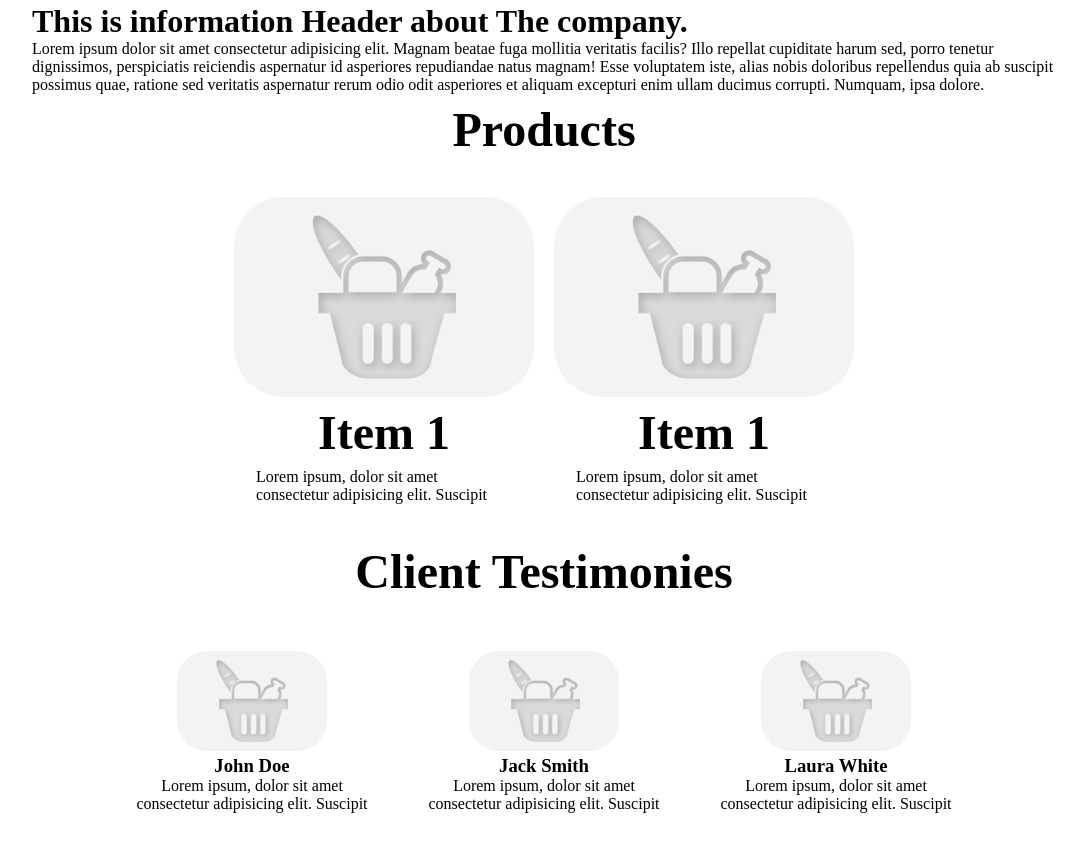
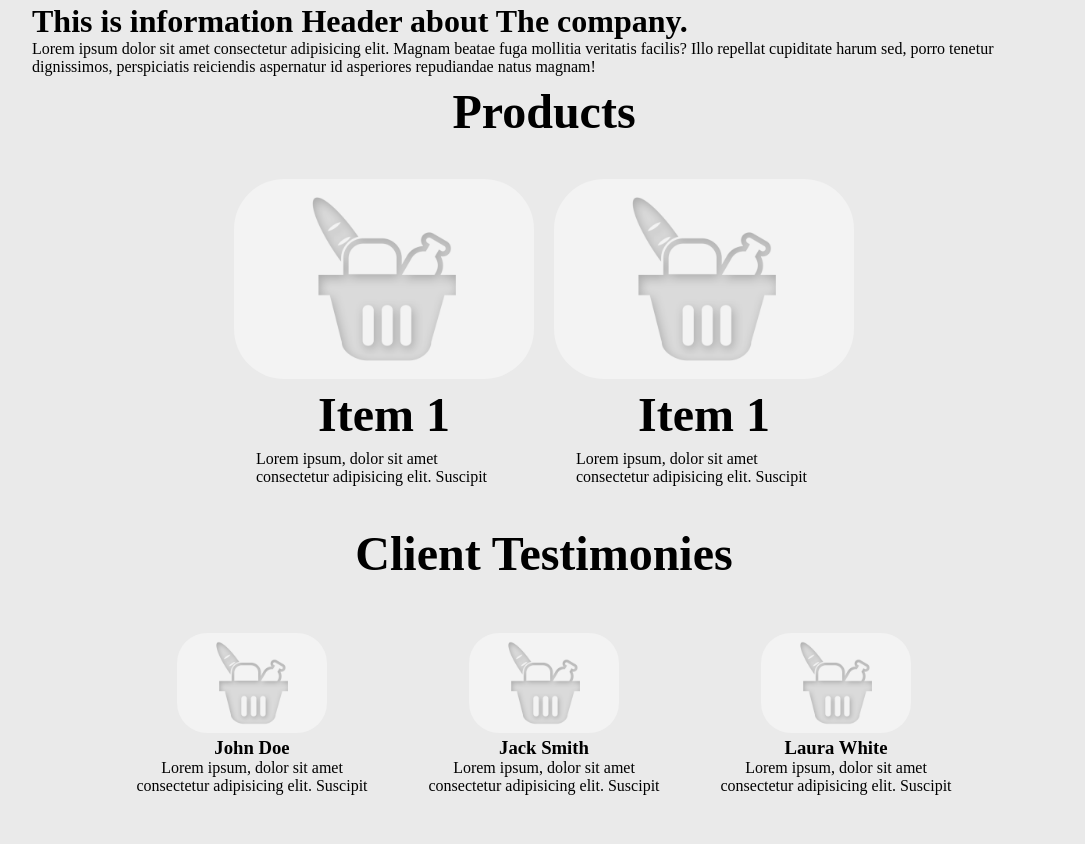
Before and after one commit to DevEduEdge/product-landing-page, a website: page index.html in a window 1280 px wide. Shown: the part 839-1683 px from the top of the page, without its empty margins (96-1181 px from the left). Drawn offline with Linux system fonts and the light colour scheme; a web font is replaced by a local one.

Commit message:
updated file structure

```diff
--- a/index.html
+++ b/index.html
@@ -1,16 +1,14 @@
 <!DOCTYPE html>
 <html lang="en">
+
 <head>
   <meta charset="UTF-8" />
   <meta name="viewport" content="width=device-width, initial-scale=1.0" />
-    <link
-      rel="stylesheet"
-      href="https://cdnjs.cloudflare.com/ajax/libs/font-awesome/5.15.2/css/all.min.css"
+  <link rel="stylesheet" href="https://cdnjs.cloudflare.com/ajax/libs/font-awesome/5.15.2/css/all.min.css"
     integrity="sha512-HK5fgLBL+xu6dm/Ii3z4xhlSUyZgTT9tuc/hSrtw6uzJOvgRr2a9jyxxT1ely+B+xFAmJKVSTbpM/CuL7qxO8w=="
-      crossorigin="anonymous"
-    />
-    <link rel="stylesheet" href="stylesheet.css" />
-    <title>Welcome</title>
+    crossorigin="anonymous" />
+  <link rel="stylesheet" href="css/stylesheet.css" />
+  <title>Product Landing Page</title>
 </head>
 
 <body>
@@ -18,7 +16,7 @@
   <nav>
     <span>
       <a href="#">
-          <img class="logo-img" src="dummy-logo.png" alt="Logo" />
+        <img class="logo-img" src="Images/dummy-logo.png" alt="Logo" />
       </a>
     </span>
     <div>
@@ -26,7 +24,7 @@
         <li class="nav-links home"><a href="#">Home</a></li>
         <li class="nav-links project"><a href="#">Project</a></li>
         <li class="nav-links blog"><a href="#">Blog </a></li>
-          <button class="nav-links contact-us">Contact Us</button>
+        <li class="nav-links contact-us">Contact Us</li>
       </ul>
     </div>
   </nav>
@@ -46,10 +44,9 @@
     <div class="information">
       <h1>This is information Header about The company.</h1>
       <p>
-          Lorem ipsum dolor sit amet consectetur adipisicing elit. Magnam beatae fuga mollitia veritatis facilis? Illo repellat cupiditate harum sed,
-          porro tenetur dignissimos, perspiciatis reiciendis aspernatur id asperiores repudiandae natus magnam! Esse voluptatem iste, alias nobis
-          doloribus repellendus quia ab suscipit possimus quae, ratione sed veritatis aspernatur rerum odio odit asperiores et aliquam excepturi enim
-          ullam ducimus corrupti. Numquam, ipsa dolore.
+        Lorem ipsum dolor sit amet consectetur adipisicing elit. Magnam beatae fuga mollitia veritatis facilis? Illo
+        repellat cupiditate harum sed,
+        porro tenetur dignissimos, perspiciatis reiciendis aspernatur id asperiores repudiandae natus magnam!
       </p>
     </div>
     <!-- Product information -->
@@ -57,12 +54,12 @@
       <h1>Products</h1>
       <div class="product-container">
         <div class="product-item">
-            <img src="dummy-product_2-768x512.png" alt="" />
+          <img src="Images/dummy-product_2-768x512.png" alt="" />
           <h1>Item 1</h1>
           <p>Lorem ipsum, dolor sit amet consectetur adipisicing elit. Suscipit</p>
         </div>
         <div class="product-item">
-            <img src="dummy-product_2-768x512.png" alt="" />
+          <img src="Images/dummy-product_2-768x512.png" alt="" />
           <h1>Item 1</h1>
           <p>Lorem ipsum, dolor sit amet consectetur adipisicing elit. Suscipit</p>
         </div>
@@ -74,17 +71,17 @@
       <h1>Client Testimonies</h1>
       <div class="client-container">
         <div class="testimony-client">
-            <img src="dummy-product_2-768x512.png" height="150px" alt="" />
+          <img src="Images/dummy-product_2-768x512.png" height="150px" alt="" />
           <h3>John Doe</h3>
           <p>Lorem ipsum, dolor sit amet consectetur adipisicing elit. Suscipit</p>
         </div>
         <div class="testimony-client">
-            <img src="dummy-product_2-768x512.png" height="150px" alt="" />
+          <img src="Images/dummy-product_2-768x512.png" height="150px" alt="" />
           <h3>Jack Smith</h3>
           <p>Lorem ipsum, dolor sit amet consectetur adipisicing elit. Suscipit</p>
         </div>
         <div class="testimony-client">
-            <img src="dummy-product_2-768x512.png" height="150px" alt="" />
+          <img src="Images/dummy-product_2-768x512.png" height="150px" alt="" />
           <h3>Laura White</h3>
           <p>Lorem ipsum, dolor sit amet consectetur adipisicing elit. Suscipit</p>
         </div>
@@ -104,13 +101,8 @@
         <input type="email" name="user-email" id="user-email" placeholder="Enter your email" />
 
         <label for="">Your Query</label>
-          <textarea
-            name="text-area"
-            id="text-area"
-            cols="30"
-            rows="10"
-            placeholder="Your query for product information , service we provide, etc"
-          ></textarea>
+        <textarea name="text-area" id="text-area" cols="30" rows="10"
+          placeholder="Your query for product information , service we provide, etc"></textarea>
       </form>
     </div>
     <!-- Footer navigation links section -->
@@ -126,7 +118,8 @@
       <div class="author-info">
         <h1>Hi! I am Dummy, a Web Developer</h1>
         <p>
-            Lorem ipsum dolor sit amet consectetur adipisicing elit. Ducimus cupiditate quo ipsa culpa id illum dolorum temporibus sint tempora modi?
+          Lorem ipsum dolor sit amet consectetur adipisicing elit. Ducimus cupiditate quo ipsa culpa id illum dolorum
+          temporibus sint tempora modi?
         </p>
       </div>
       <!-- Social Media Section -->
@@ -144,4 +137,5 @@
   <!-- scripts -->
   <script src="app.js"></script>
 </body>
+
 </html>
--- a/stylesheet.scss
+++ b/stylesheet.scss
@@ -13,12 +13,15 @@ font-family: 'Yellowtail', cursive; */
   padding: 0;
 }
 body {
+  background-color: rgba(190, 190, 190, 0.308);
 }
 nav {
   background-color: white;
   color: black;
   height: 50px;
   display: flex;
+  // position: fixed;
+  // height: 1rem;
   align-items: center;
   justify-content: space-evenly;
 
@@ -65,7 +68,11 @@ nav {
 }
 // hero section styling
 .hero-image {
-  background-image: linear-gradient(to right, rgba(219, 219, 219, 0.5), rgba(126, 126, 126, 0.5));
+  background-image: linear-gradient(
+    to right,
+    rgba(219, 219, 219, 0.5),
+    rgba(126, 126, 126, 0.5)
+  );
   height: 94vh;
   background-position: center;
   background-repeat: no-repeat;
@@ -177,7 +184,7 @@ main {
 // Footer Styling
 footer {
   margin-top: 2rem;
-}
+
   .contact-form {
     padding: 0.5rem;
     margin: auto;
@@ -271,3 +278,4 @@ footer {
       }
     }
   }
+}
```
Also changed, not shown: Images/dummy-hero1.png (renamed from dummy-hero1.png), Images/dummy-hero2.png (renamed from dummy-hero2.png), Images/dummy-logo.png (renamed from dummy-logo.png), Images/dummy-product_2-768x512.png (renamed from dummy-product_2-768x512.png), css/stylesheet.css, 2 other files. Lines whose indentation alone changed are shown as unchanged.
